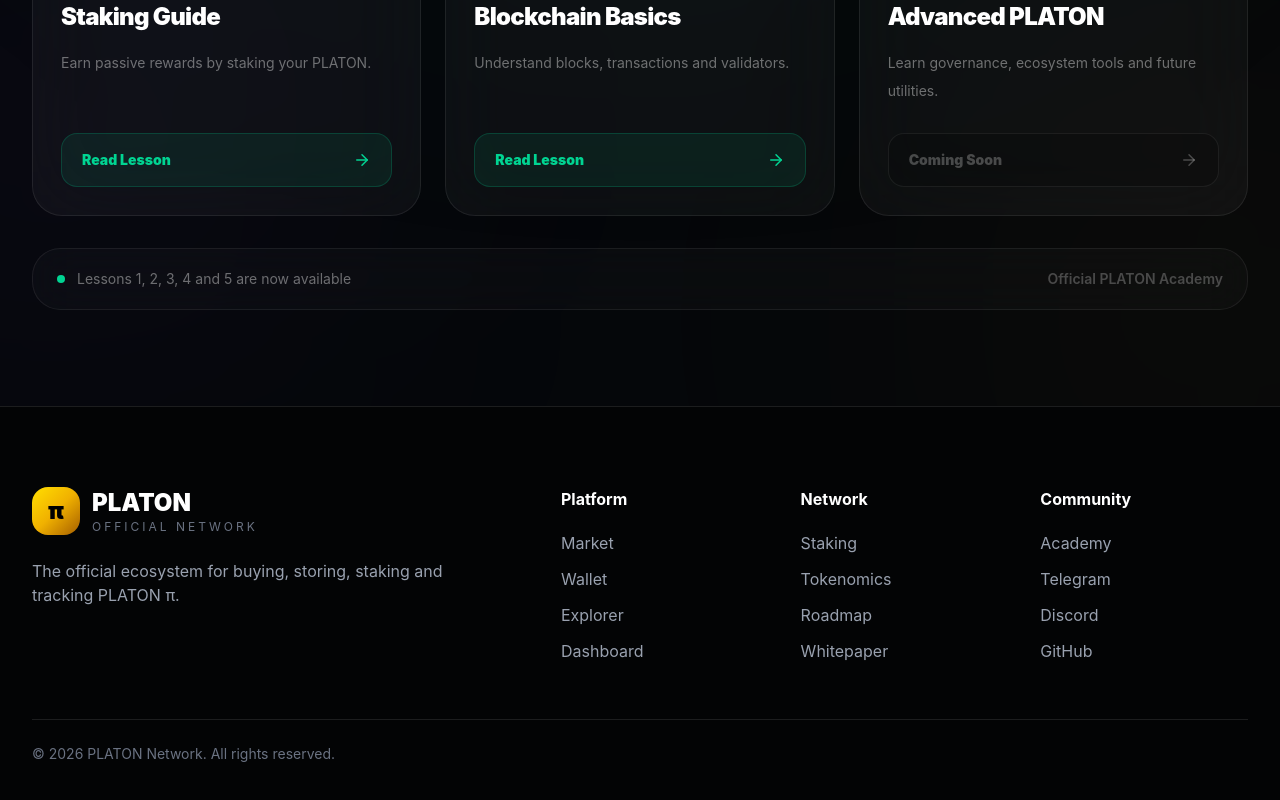
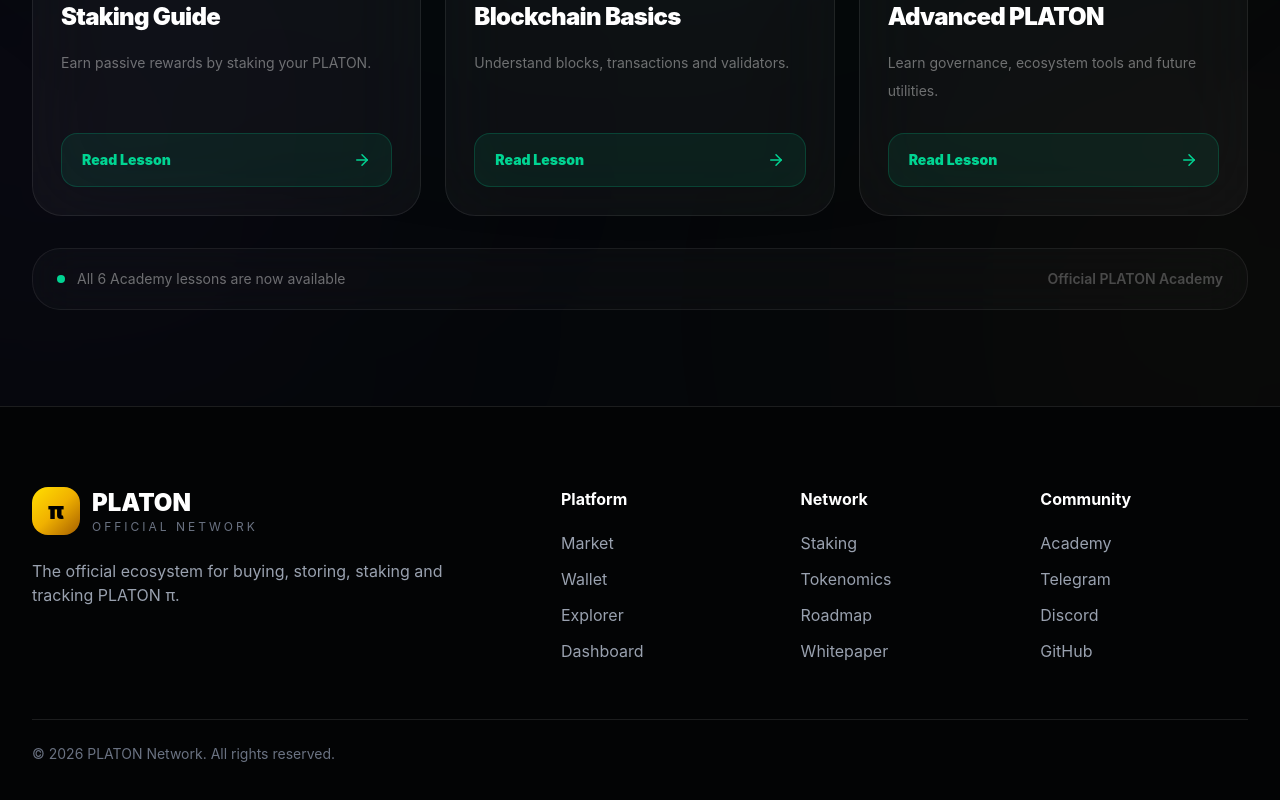
Before and after one commit to ramsses33/platon, a Next.js app: page /academy in a window 1280 px wide. Shown: the part 794-1594 px from the top of the page. Built offline with nearby package versions, Linux system fonts and the light colour scheme; no server answers.

Commit message:
Enable advanced PLATON Academy lesson

```diff
--- a/app/academy/page.tsx
+++ b/app/academy/page.tsx
@@ -73,11 +73,11 @@
     text: "Learn governance, ecosystem tools and future utilities.",
     level: "Advanced",
     lesson: "Lesson 6",
-    href: "",
+    href: "/academy/advanced-platon",
     icon: BrainCircuit,
     iconStyle:
       "border-rose-400/20 bg-rose-400/10 text-rose-400",
-    available: false,
+    available: true,
   },
 ];
 
@@ -115,10 +115,7 @@
                     <div
                       className={`flex h-12 w-12 items-center justify-center rounded-2xl border ${lesson.iconStyle}`}
                     >
-                      <Icon
-                        size={21}
-                        strokeWidth={2.2}
-                      />
+                      <Icon size={21} strokeWidth={2.2} />
                     </div>
 
                     <div className="text-right">
@@ -170,7 +167,7 @@
                 <span className="h-2 w-2 rounded-full bg-emerald-400" />
 
                 <p className="text-sm text-white/40">
-                  Lessons 1, 2, 3, 4 and 5 are now available
+                  All 6 Academy lessons are now available
                 </p>
               </div>
 
```
